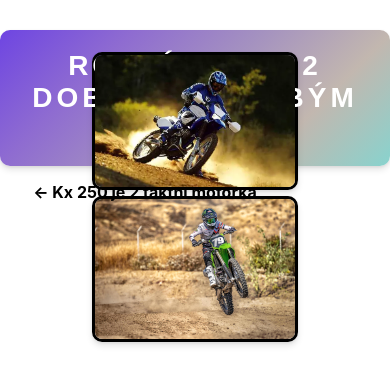
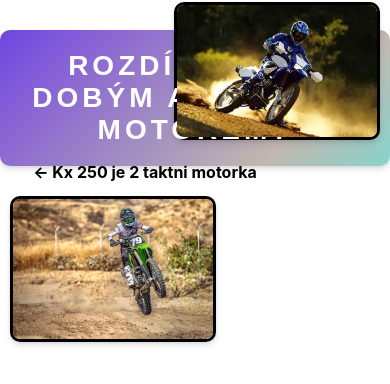
Before and after one commit to TonyKmoch/ghostmoto, a React (Create React App) app: page / in a window 390 px wide. Shown: the top 384 px of the page. Built offline with nearby package versions, Linux system fonts and the light colour scheme.

Commit message:
oprava14

```diff
--- a/src/App.css
+++ b/src/App.css
@@ -46,7 +46,7 @@ body {
   box-shadow: 0 4px 6px rgba(0, 0, 0, 0.1), 0 1px 3px rgba(0, 0, 0, 0.08);
   margin: 20px auto;
   /* Původní odsazení */
-  margin-left: 150px auto;
+  margin-left: 150px;
   /* Posun obrázku doleva o 20px */
   margin-top: 0px;
   display: block;
@@ -73,7 +73,7 @@ body {
   box-shadow: 0 4px 6px rgba(0, 0, 0, 0.1), 0 1px 3px rgba(0, 0, 0, 0.08);
   margin: 20px auto;
   /* Původní odsazení */
-  margin-right: 100px auto;
+  margin-right: 100px;
   /* Posun obrázku doprava o 20px */
   margin-top: 30px;
   display: block;
@@ -165,6 +165,15 @@ body {
   .obrazek1,
   .obrazek2 {
     max-width: 200px;
+    margin: auto;
+  }
+
+  .obrazek1 {
+    margin-left: 10px;
+  }
+
+  .obrazek2 {
+    margin-right: 10px;
   }
 
   .popis1,
```
